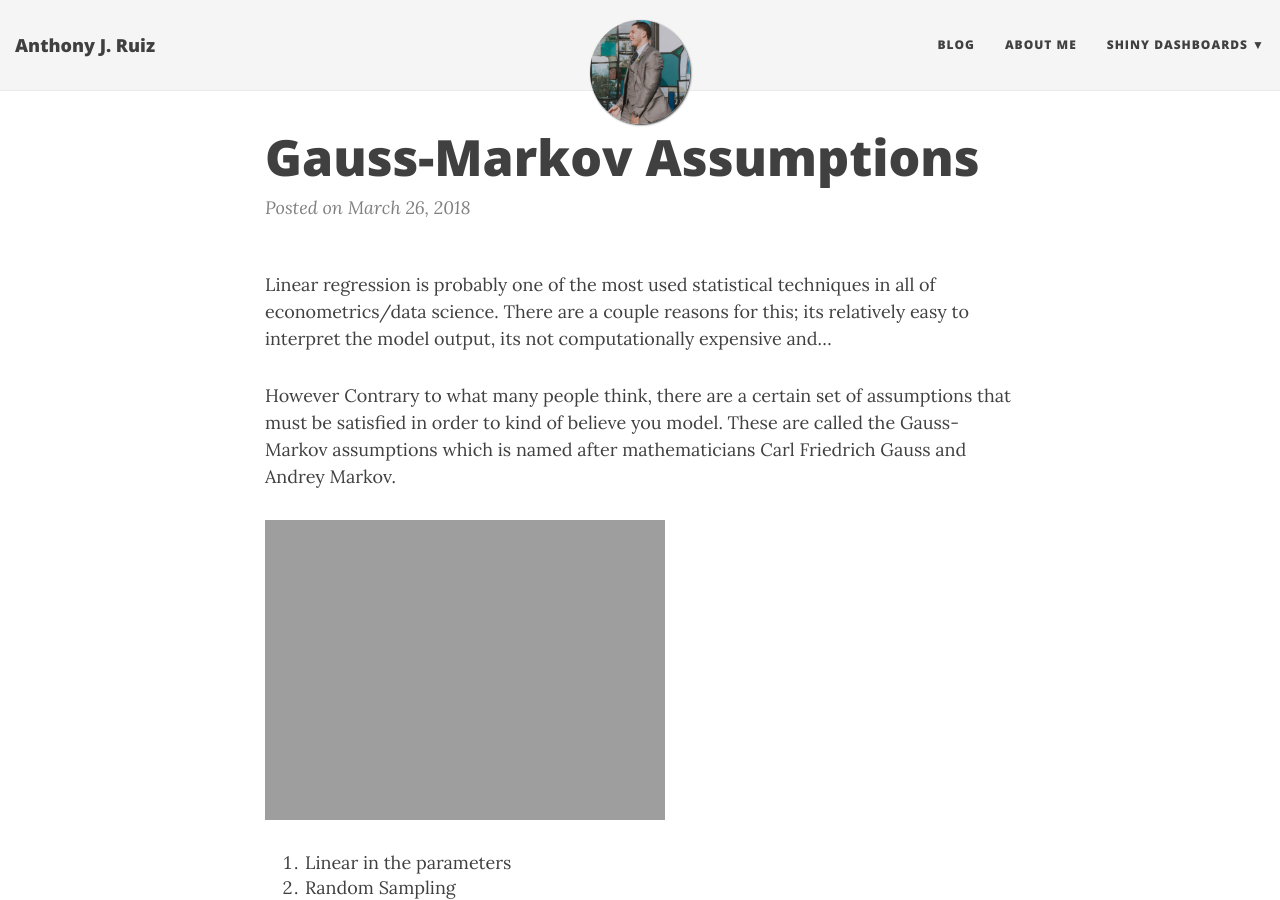
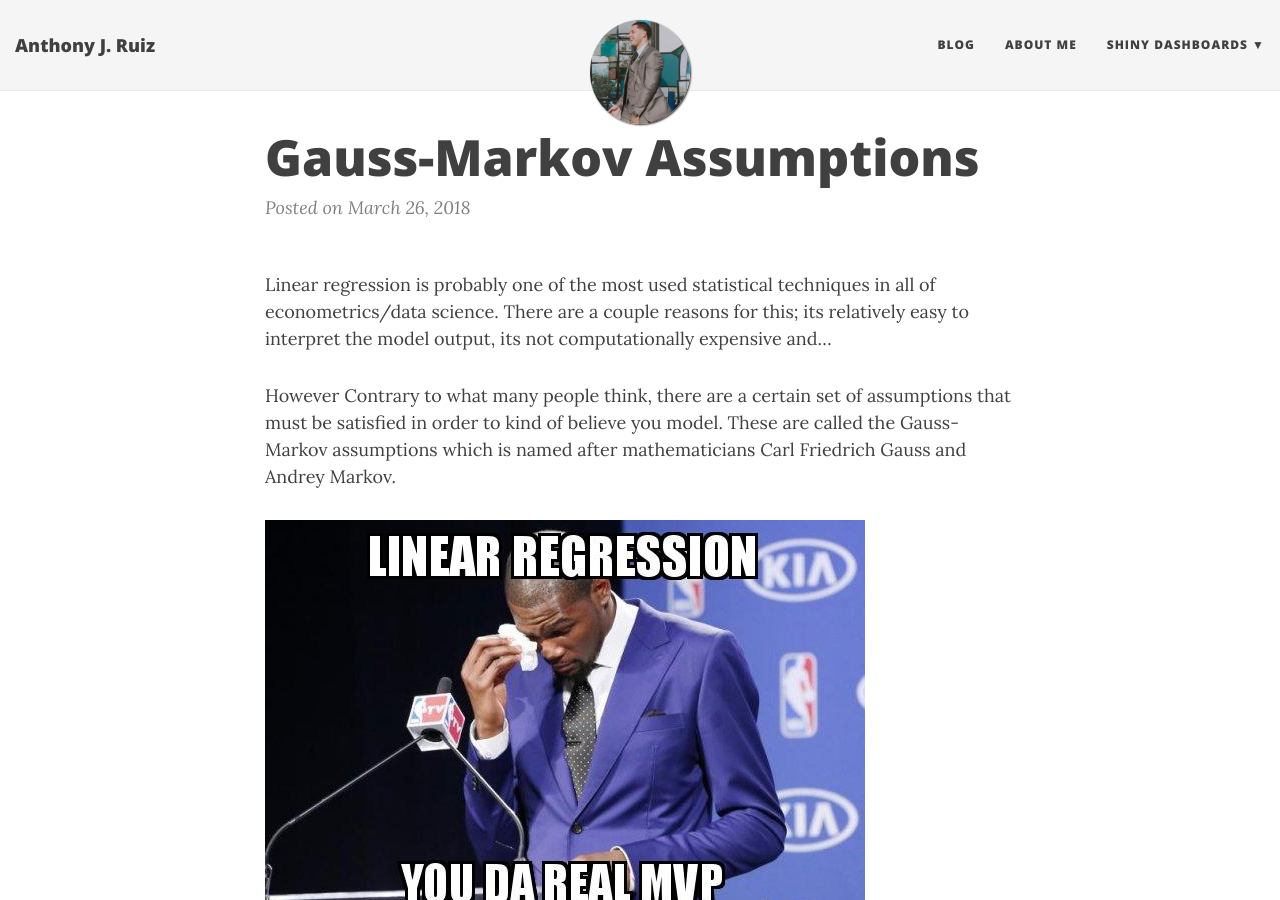
Before and after one commit to AnthonyJRuiz/anthonyjruiz.github.io, a Jekyll site: the page built from _posts/2018-03-26-linear_regression_assumptions.md, in a window 1280 px wide and 900 px high. Built offline with Jekyll 4.4.1, drawn with Linux system fonts in a browser that asks for light colours; nearby versions of some CDN libraries.

Commit message:
updated filepath

```diff
--- a/_posts/2018-03-26-linear_regression_assumptions.md
+++ b/_posts/2018-03-26-linear_regression_assumptions.md
@@ -11,7 +11,7 @@ Linear regression is probably one of the most used statistical techniques in all
 
 However Contrary to what many people think, there are a certain set of assumptions that must be satisfied in order to kind of believe you model. These are called the Gauss-Markov assumptions which is named after mathematicians Carl Friedrich Gauss and Andrey Markov.
 
-![mvp]('img/da_real_mvp.jpg')
+![mvp](/img/da_real_mvp.jpg)
 
   1. Linear in the parameters
   2. Random Sampling
```
